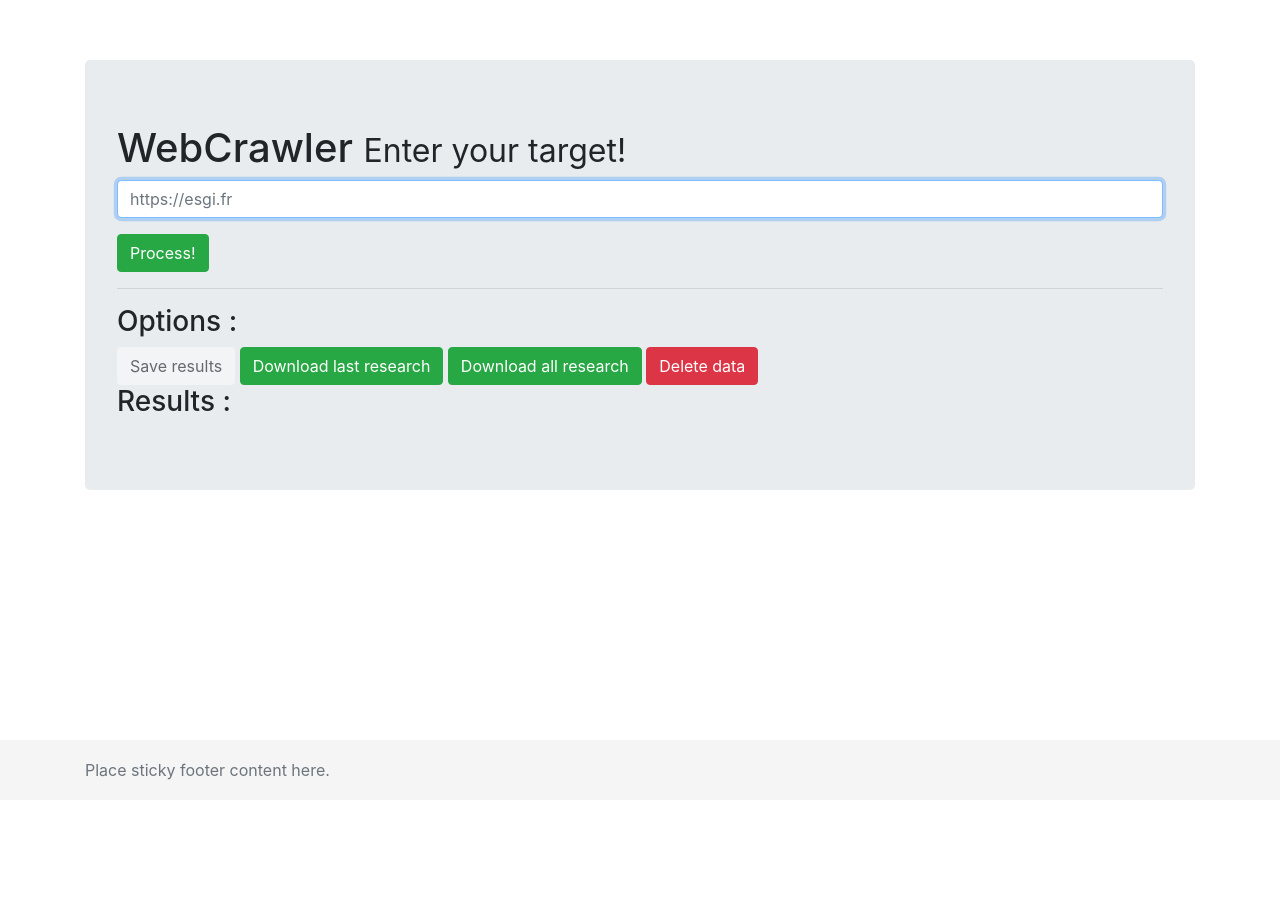
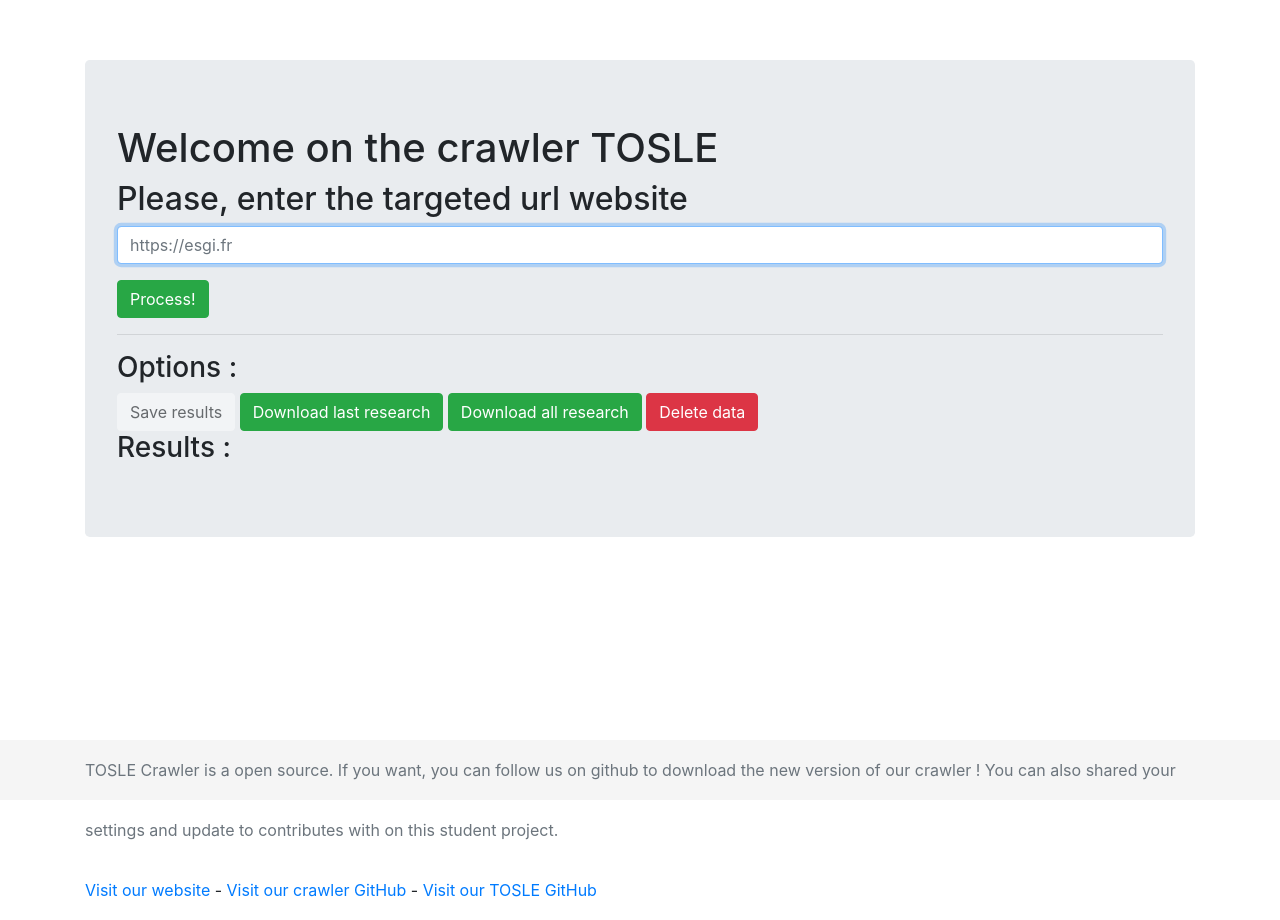
Before and after one commit to Backins/python-esgi, a Flask app: page / in a window 1280 px wide. Before the commit the page ends 780 px from the top, so only its background shows below. Run offline with Flask 2, Linux system fonts and the light colour scheme; some libraries are stand-ins or nearby versions.

Commit message:
Add some features and other on template

```diff
--- a/app.py
+++ b/app.py
@@ -98,7 +98,7 @@ def results():
     if website not in scrappers_done:
         return jsonify({'result': 'PROCESSING'})
     else:
-        print(storage)
+        #print(storage)
         return jsonify({'result': 'DONE', 'data': storage[website]})
 
 
--- a/templates/home.html
+++ b/templates/home.html
@@ -2,8 +2,8 @@
 {% block title %}Home Page{% endblock %}
 {% block body %}
     <div class="jumbotron">
-        <h1>WebCrawler <small>Enter your target!</small></h1>
-
+        <h1>Welcome on the crawler TOSLE </h1>
+        <h2>Please, enter the targeted url website</h2>
         <form action="{{ url_for('process') }}" method="post" id="crawler">
             <div class="form-group">
                 <label for="inputTarget" class="sr-only">Website Address :</label>
@@ -14,7 +14,7 @@
 
         <hr/>
         <h3>Options : </h3>
-            <button id="saveData" class="btn btn-light disabled">Save results</button>
+            <button id="saveData" class="btn btn-light" disabled>Save results</button>
             <!--<button id="getStats" class="btn btn-info" data-toggle="modal" data-target="#modalShowAnalytics">Show analytics</button>-->
             <a href="{{ url_for('static', filename='last-research.json') }}" class="btn btn-success">Download last research</a>
             <a href="{{ url_for('static', filename='all-research.json') }}" class="btn btn-success">Download all research</a>
@@ -74,75 +74,16 @@
 {% endblock %}
 {% block javascript %}
 <script>
-    date = [];
-    data = [];
     function deleteData()
     {
-        if(prompt('Do you want really delete the data ?')){
+        if(prompt('Do you want really delete the data ? Say : yes ') === 'yes'){
             $.get('{{ url_for('deletefiles') }}', function(data){
                 $('#modalDelete').modal('show');
             });
         }
         return false;
     }
-    /*$('#getStats').click(function(){
-        let jsonObjectResponse = [];
-        $.get(' url_for('getalldata') }}', function(data){
-            jsonObjectResponse = data;
-            console.log(JSON.parse(jsonObjectResponse));
-            $.each($.parseJSON(data), function(index, obj){
-                setData(obj.date);
-            })
-        });
-            date = [];
-            data = [];
 
-            /*$.each($.parseJSON(jsonObjectResponse), function(index, obj){
-                dataSearch = obj.month + '-' + obj.day + '-' + obj.year;
-                console.log(dataSearch);
-
-            });
-            console.log(data);
-
-    });
-
-var ctx = document.getElementById("myChart");
-var myChart = new Chart(ctx, {
-    type: 'bar',
-    data: {
-        labels: ["Red", "Blue", "Yellow", "Green", "Purple", "Orange"],
-        datasets: [{
-            label: 'use by day',
-            data: [12, 19, 3, 5, 2, 3],
-            backgroundColor: [
-                'rgba(255, 99, 132, 0.2)',
-                'rgba(54, 162, 235, 0.2)',
-                'rgba(255, 206, 86, 0.2)',
-                'rgba(75, 192, 192, 0.2)',
-                'rgba(153, 102, 255, 0.2)',
-                'rgba(255, 159, 64, 0.2)'
-            ],
-            borderColor: [
-                'rgba(255,99,132,1)',
-                'rgba(54, 162, 235, 1)',
-                'rgba(255, 206, 86, 1)',
-                'rgba(75, 192, 192, 1)',
-                'rgba(153, 102, 255, 1)',
-                'rgba(255, 159, 64, 1)'
-            ],
-            borderWidth: 1
-        }]
-    },
-    options: {
-        scales: {
-            yAxes: [{
-                ticks: {
-                    beginAtZero:true
-                }
-            }]
-        }
-    }
-});*/
 </script>
     <script>
 
@@ -170,8 +111,8 @@ var myChart = new Chart(ctx, {
                             // FR - HELP Si response.result est "DONE", alors le crawl est terminé, et on peut afficher les resultats.
                             // EN - HELP If response.result is done, then, the crawl is done to and we can show the results
                             if (response.result === 'DONE'){
-                                $('#saveData').attr('class', 'btn btn-light');
-                                console.log(response);
+                                $('#saveData').attr('class', 'btn btn-info');
+                                $('#saveData').removeAttr('disabled');
 
                                 // FR - HELP On remplie une liste avec les differents resultats.
                                 // EN - HELP We collect the data and show it in list with the different results
@@ -233,15 +174,6 @@ var myChart = new Chart(ctx, {
                 }
             });
             $('#modalSaveResult').modal('show');
-
-            //let myBlob = new Blob(JSON.stringify(jsonObject), {type:'text/json'});
-
-            console.log(jsonObject);
-            /*listCrawl.children('li').forEach(function(element){
-                jsonObject.push({
-                    'url':element.html()
-                });
-            });*/
         });
     </script>
 {% endblock %}
--- a/templates/layout.html
+++ b/templates/layout.html
@@ -36,7 +36,15 @@
 
 <footer class="footer">
     <div class="container">
-        <span class="text-muted">Place sticky footer content here.</span>
+        <span class="text-muted">
+            TOSLE Crawler is a open source. If you want, you can follow us on github to download the new version
+            of our crawler ! You can also shared your settings and update to contributes with on this student project.
+        </span>
+        <div>
+            <a href="https://tosle.fr">Visit our website</a> -
+            <a href="https://github.com/Backins/python-esgi">Visit our crawler GitHub</a> -
+            <a href="https://github.com/TOSLE/TOSLE-collaborators">Visit our TOSLE GitHub</a>
+        </div>
     </div>
 </footer>
 
```
Also changed, not shown: static/all-research.json (+1 -1 lines), static/last-research.json (+1 -1 lines).
